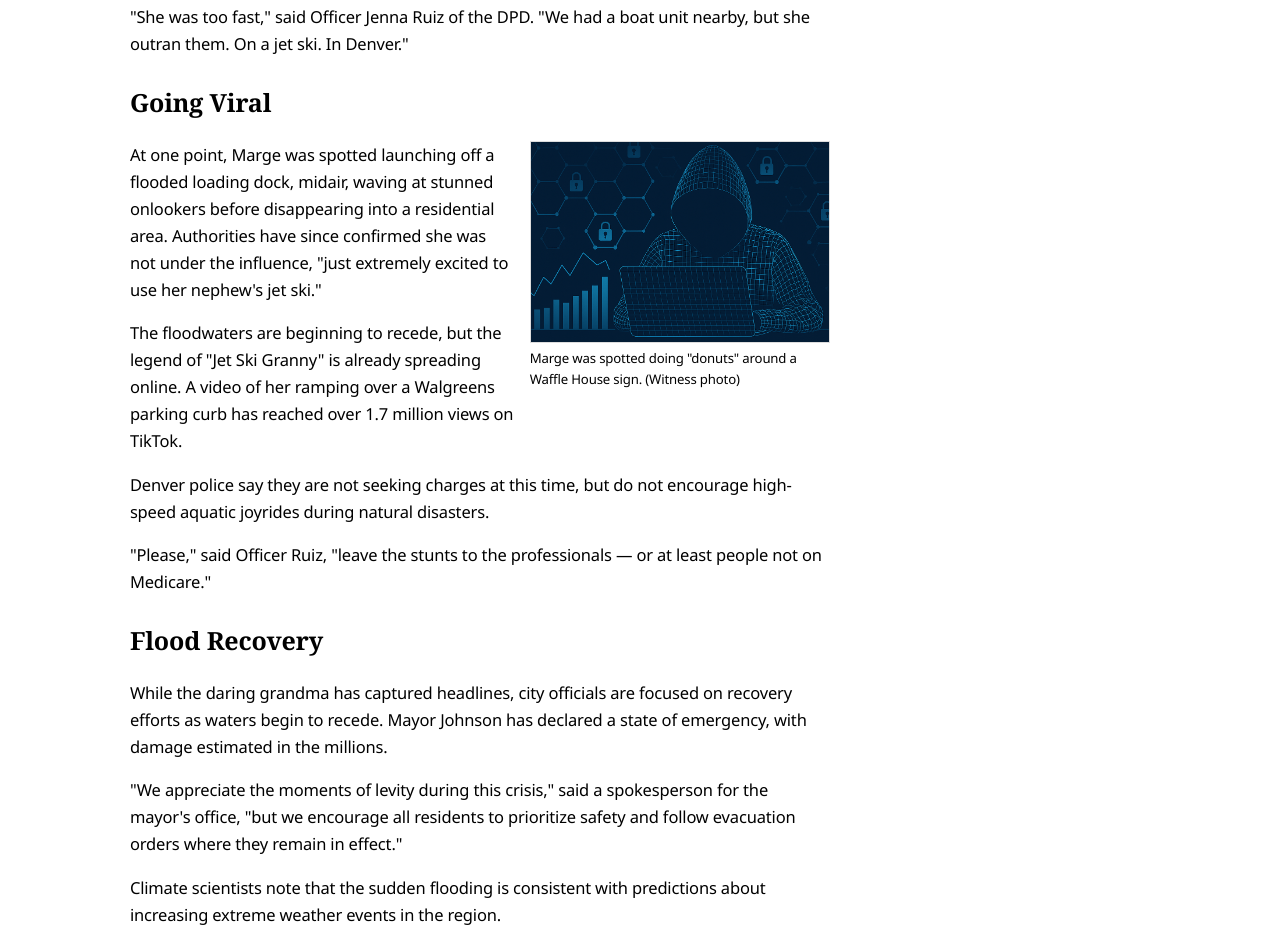
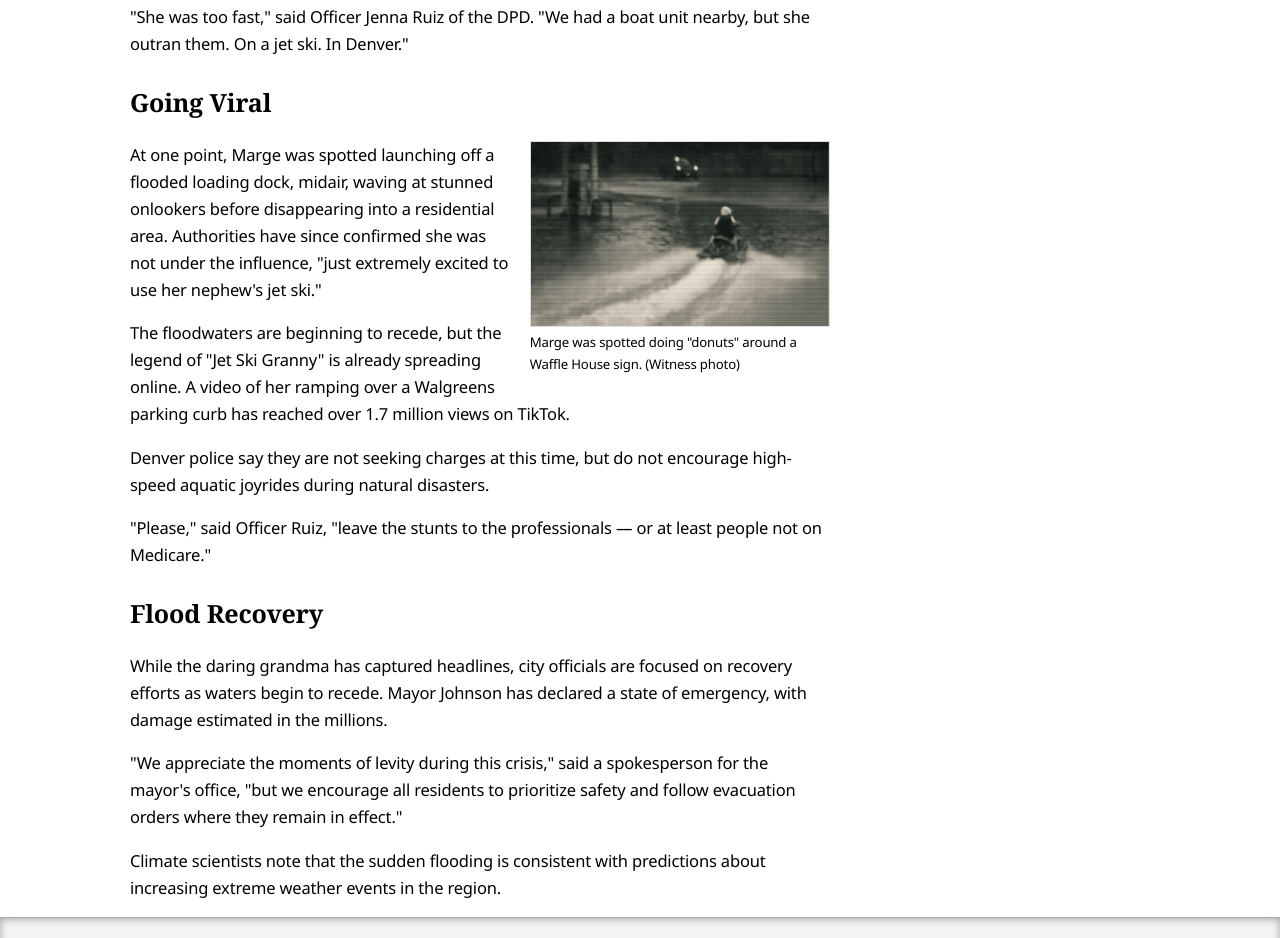
Before and after one commit to heblacky/news2, a website: page post/jet-ski-grandma/index.html in a window 1280 px wide. Shown: the part 1277-2215 px from the top of the page. Drawn offline with Linux system fonts and the light colour scheme; no server answers; a script that the page names is missing.

Commit message:
Replace witness photo with new 'away.png' image

```diff
--- a/post/jet-ski-grandma/index.html
+++ b/post/jet-ski-grandma/index.html
@@ -189,7 +189,7 @@ window._wpemojiSettings = {"baseUrl":"https:\/\/s.w.org\/images\/core\/emoji\/15
                     <h2>Going Viral</h2>
 
                     <div style="float: right; margin: 0 0 15px 15px; max-width: 300px;">
-                        <img src="./images/flying-grandam.jpg" alt="The senior citizen jet skiing through flooded Denver streets" style="width: 100%; height: auto; border: 1px solid #ddd;" />
+                        <img src="./images/away.png" alt="The senior citizen jet skiing through flooded Denver streets" style="width: 100%; height: auto; border: 1px solid #ddd;" />
                         <p style="font-size: 0.8em; margin-top: 5px;">Marge was spotted doing "donuts" around a Waffle House sign. (Witness photo)</p>
                     </div>
 
```
Also changed, not shown: post/jet-ski-grandma/images/away.png (added).
